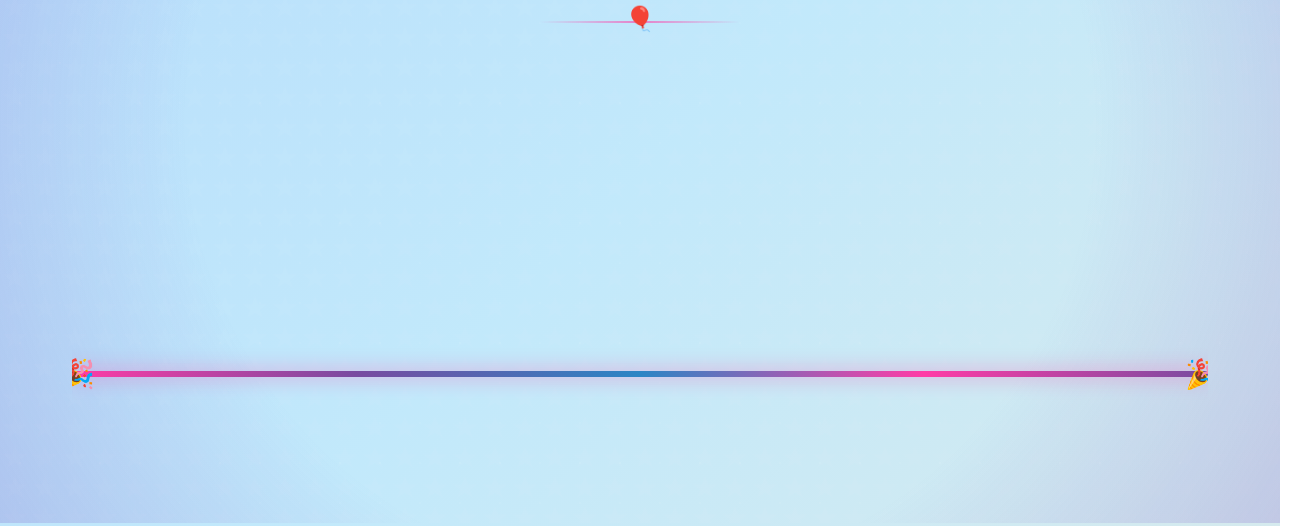
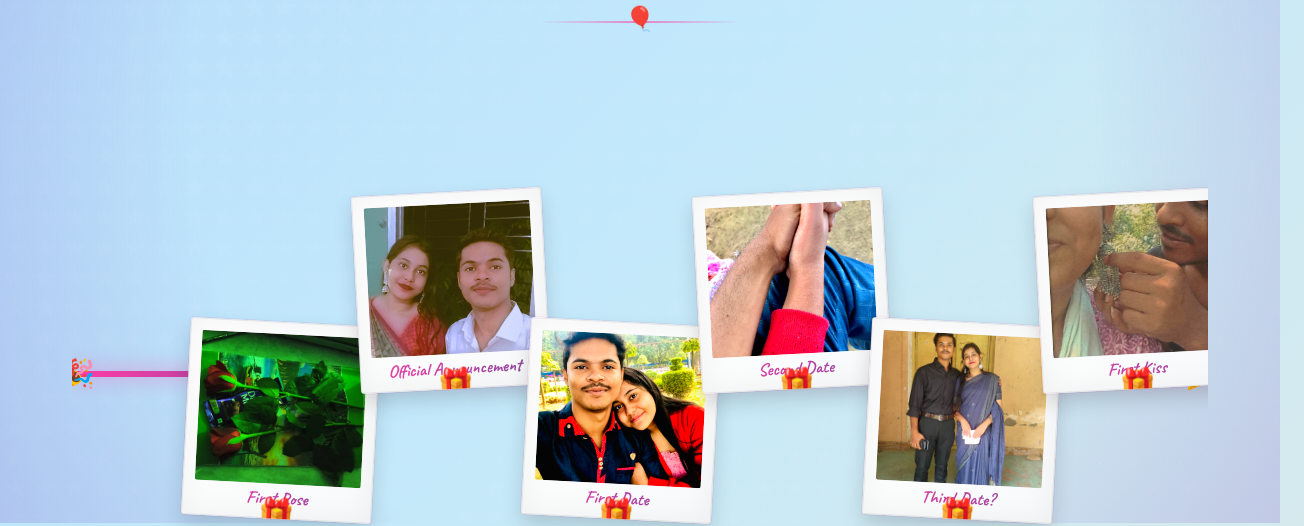
Before and after one commit to Samadrita-04/ANNI_BILLI, a plain HTML site: page surprise.html in a window 1280 px wide. Shown: the part 277-803 px from the top of the page, 1304 px wide, since content can reach past the window. Drawn offline with Linux system fonts and the light colour scheme.

Commit message:
Fixed milestone visibility

```diff
--- a/surprise.html
+++ b/surprise.html
@@ -735,7 +735,7 @@
           caption: "Two red roses(can't touch your beauty) and a dairy milk(not sweeter than you) hiding inside Chndrima's notebook. And I lost my heart in you..luckily",
           position: 10 // percentage position along the timeline
         },
-        /*{
+        {
           id: 2,
           title: "Official Announcement",
           image: "img/pic2.jpg",
@@ -769,12 +769,12 @@
           image: "img/pic6.jpg",
           caption: "24 april 2025 after a long period and huge fights we meet in KSP had many photos moments and our first kiss then in science center your sudden kiss was amazing and biriyani from your hand again it was magical",
           position: 85
-        }*/
+        }
       ];
 
       const timeline = document.querySelector('.timeline');
       const modal = document.getElementById('milestoneModal');
-      const modalImaach year bringing new accomge = modal.querySelector('.modal-image');
+      const modalImaach = modal.querySelector('.modal-image');
       const modalTitle = modal.querySelector('.modal-title');
       const modalCaption = modal.querySelector('.modal-caption');
       const closeBtn = modal.querySelector('.close-btn');
```
